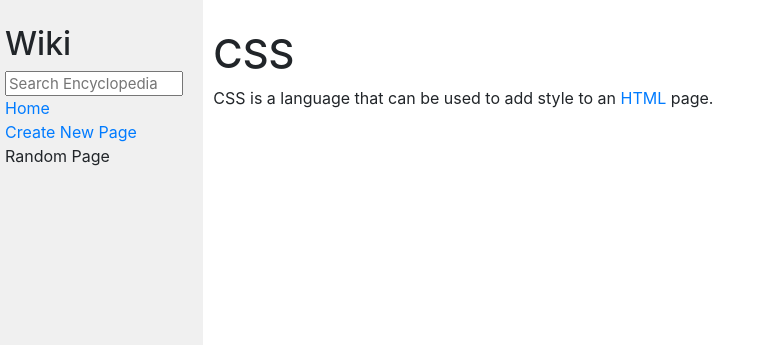
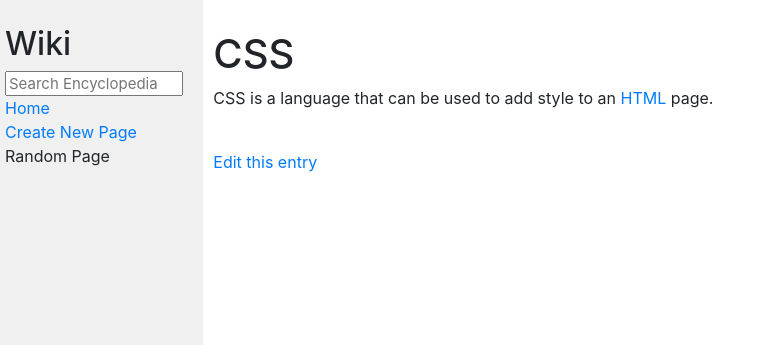
Before and after one commit to arregist97/CS50project1, a Django app: page /CSS in a window 1280 px wide. Shown: the top 345 px of the page, without its empty margins (0-770 px from the left). Run offline with Django 3.2, Linux system fonts and the light colour scheme; some libraries are stand-ins or nearby versions.

Commit message:
Added editpage link to entry.html

```diff
--- a/wiki/encyclopedia/templates/encyclopedia/entry.html
+++ b/wiki/encyclopedia/templates/encyclopedia/entry.html
@@ -8,6 +8,8 @@
 
 
         {{ text|safe }}
+        <br>
+        <a href="/editpage/{{ title }}">Edit this entry</a>
 
 
 {% endblock %}
```
